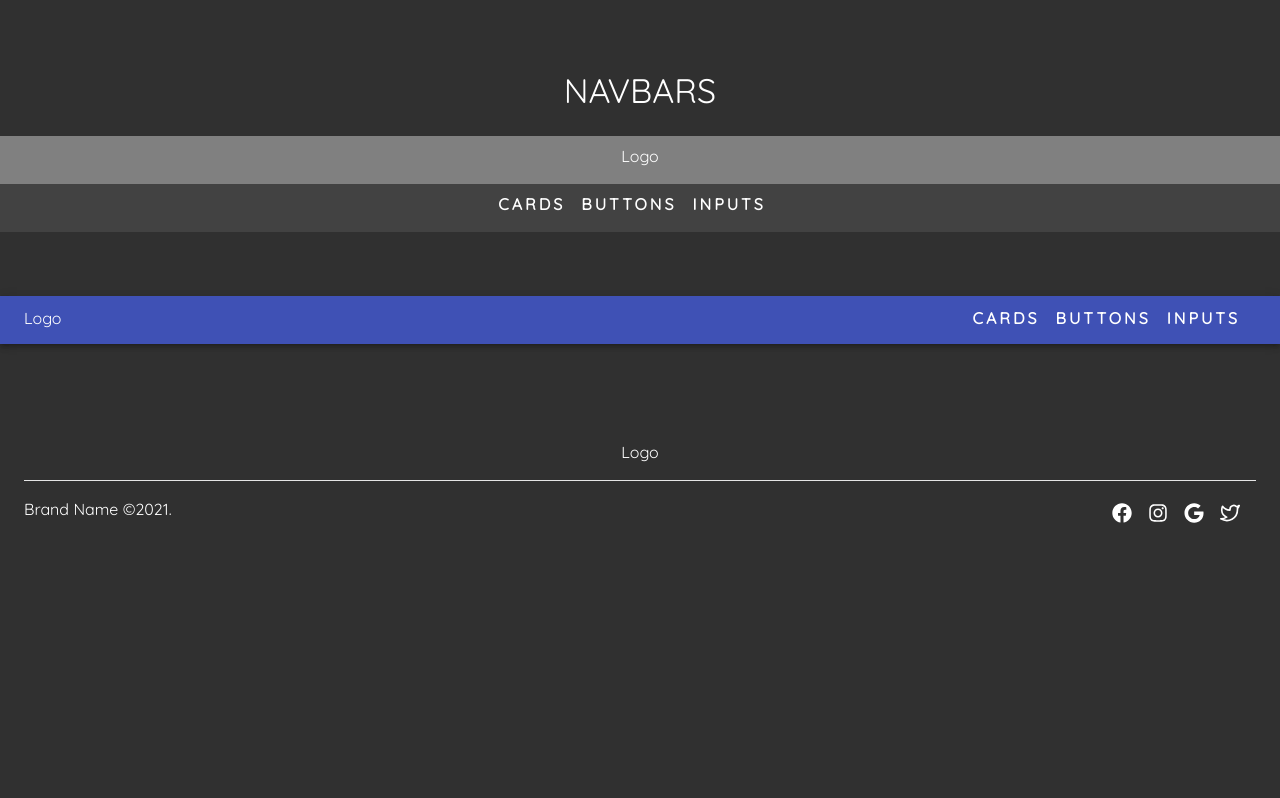
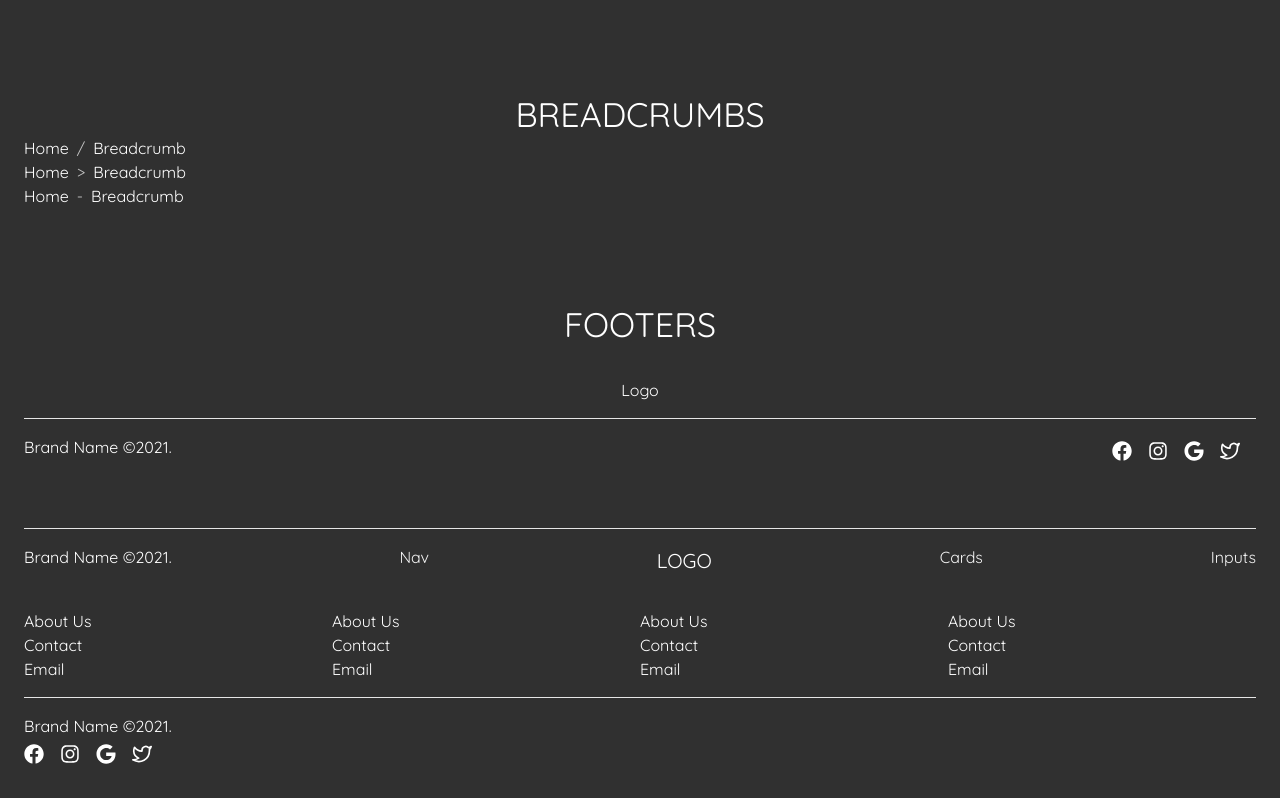
Before and after one commit to Nishant-Karki/Components, a React (Create React App) app: page / in a window 1280 px wide. Shown: the part 1342-2140 px from the top of the page. Before the commit the page ends 1884 px from the top, so only its background shows below. Built offline with nearby package versions, Linux system fonts and the light colour scheme.

Commit message:
new changes

```diff
--- /dev/null
+++ b/src/components/Breadcrumbs/Breadcrumb1.js
@@ -0,0 +1,53 @@
+import React from "react";
+import { Box, Breadcrumbs, Container, Typography } from "@material-ui/core";
+
+import { HashLink as Link } from "react-router-hash-link";
+import { makeStyles } from "@material-ui/core";
+
+const useStyles = makeStyles({
+  link: {
+    color: "white",
+    "&:hover": {
+      color: "grey",
+      textDecoration: "none",
+    },
+  },
+});
+export default function Breadcrumb1() {
+  const classes = useStyles();
+
+  return (
+    <>
+      <Container className="root">
+        <Typography align="center" variant="h4">
+          BREADCRUMBS
+        </Typography>
+        <Box>
+          {/* breadcrumb 1 */}
+          <Breadcrumbs aria-label="breadcrumb">
+            <Link className={classes.link} to="/#cards">
+              Home
+            </Link>
+            <Typography color="textPrimary">Breadcrumb</Typography>
+          </Breadcrumbs>
+
+          {/* breadcrumb2 */}
+          <Breadcrumbs separator=">" aria-label="breadcrumb">
+            <Link className={classes.link} to="/#cards">
+              Home
+            </Link>
+            <Typography color="textPrimary">Breadcrumb</Typography>
+          </Breadcrumbs>
+
+          {/* breadcrumb3 */}
+          <Breadcrumbs separator="-" aria-label="breadcrumb">
+            <Link className={classes.link} to="/#cards">
+              Home
+            </Link>
+            <Typography color="textPrimary">Breadcrumb</Typography>
+          </Breadcrumbs>
+        </Box>
+      </Container>
+    </>
+  );
+}
--- a/src/components/Footer/Footer.js
+++ b/src/components/Footer/Footer.js
@@ -1,43 +1,84 @@
-import { Typography, Box, Container } from "@material-ui/core";
+import { Typography, Box, Container, Grid } from "@material-ui/core";
 import React from "react";
+import { HashLink as Link } from "react-router-hash-link";
 
-import { FaFacebook, FaInstagram, FaGoogle } from "react-icons/fa";
-import { FiTwitter } from "react-icons/fi";
-
-import { Link } from "react-router-dom";
+import SocialLinks from "../common/SocialLinks";
 import "./footer.scss";
 
 function Footer() {
   return (
     <div className="root">
-      <Container className="container">
+      <Typography variant="h4" align="center">
+        FOOTERS
+      </Typography>
+
+      <Container style={{ paddingTop: "2rem" }}>
         <Typography align="center">Logo</Typography>
         <hr style={{ backgroundColor: "white" }} />
         <Box className="footer">
           <Typography>Brand Name &copy;{new Date().getFullYear()}.</Typography>
-          <ul>
-            <li>
-              <Link to="/" className="icon">
-                <FaFacebook />
+          <SocialLinks />{" "}
+        </Box>
+
+        <Box style={{ marginTop: "3rem" }}>
+          <hr style={{ backgroundColor: "white" }} />
+          <Box className="footer">
+            <Typography>
+              Brand Name &copy;{new Date().getFullYear()}.
+            </Typography>
+            <Typography>
+              <Link className="links" to="/#nav">
+                Nav
               </Link>
-            </li>
-            <li>
-              <Link to="/" className="icon">
-                <FaInstagram />
+            </Typography>
+
+            <Typography align="center" variant="h6">
+              LOGO
+            </Typography>
+            <Typography>
+              <Link className="links" to="/#nav">
+                Cards
               </Link>
-            </li>
+            </Typography>
+            <Typography>
+              <Link className="links" to="/#inputs">
+                Inputs
+              </Link>
+            </Typography>
+          </Box>
+        </Box>
 
-            <li>
-              <Link to="/" className="icon">
-                <FaGoogle />
-              </Link>
-            </li>
-            <li>
-              <Link to="/" className="icon">
-                <FiTwitter />
-              </Link>
-            </li>
-          </ul>
+        <Box style={{ paddingTop: "2rem" }}>
+          <Grid container>
+            <Grid item xs={12} sm={3}>
+              <Typography>About Us</Typography>
+              <Typography>Contact</Typography>
+              <Typography>Email</Typography>
+            </Grid>
+            <Grid item xs={12} sm={3}>
+              <Typography>About Us</Typography>
+              <Typography>Contact</Typography>
+              <Typography>Email</Typography>
+            </Grid>{" "}
+            <Grid item xs={12} sm={3}>
+              <Typography>About Us</Typography>
+              <Typography>Contact</Typography>
+              <Typography>Email</Typography>
+            </Grid>{" "}
+            <Grid item xs={12} sm={3}>
+              <Typography>About Us</Typography>
+              <Typography>Contact</Typography>
+              <Typography>Email</Typography>
+            </Grid>
+          </Grid>
+          <hr style={{ backgroundColor: "white" }} />
+
+          <Box>
+            <Typography>
+              Brand Name &copy;{new Date().getFullYear()}.
+            </Typography>
+            <SocialLinks />
+          </Box>
         </Box>
       </Container>
     </div>
--- a/src/components/Footer/footer.scss
+++ b/src/components/Footer/footer.scss
@@ -8,3 +8,11 @@
 .root {
   margin-top: 6rem;
 }
+
+.links {
+  color: whitesmoke;
+  &:hover {
+    color: grey;
+    text-decoration: none;
+  }
+}
--- a/src/components/Home.js
+++ b/src/components/Home.js
@@ -6,6 +6,7 @@ import Nav1 from "./Navbars/Nav1";
 import Footer from "./Footer/Footer";
 import Nav2 from "./Navbars/Nav2";
 import Nav3 from "./Navbars/Nav3";
+import Breadcrumb1 from "./Breadcrumbs/Breadcrumb1";
 
 export default function Home() {
   return (
@@ -14,9 +15,10 @@ export default function Home() {
       <Cards />
       <Buttons />
       <Input1 />
+      <Breadcrumb1 />
+      <Footer />
       <Nav2 />
       <Nav3 />
-      <Footer />
     </div>
   );
 }
--- /dev/null
+++ b/src/components/common/SocialLinks.js
@@ -0,0 +1,33 @@
+import React from "react";
+
+import { FaFacebook, FaInstagram, FaGoogle } from "react-icons/fa";
+import { FiTwitter } from "react-icons/fi";
+
+import { Link } from "react-router-dom";
+export default function SocialLinks() {
+  return (
+    <ul>
+      <li>
+        <Link to="/" className="icon">
+          <FaFacebook />
+        </Link>
+      </li>
+      <li>
+        <Link to="/" className="icon">
+          <FaInstagram />
+        </Link>
+      </li>
+
+      <li>
+        <Link to="/" className="icon">
+          <FaGoogle />
+        </Link>
+      </li>
+      <li>
+        <Link to="/" className="icon">
+          <FiTwitter />
+        </Link>
+      </li>
+    </ul>
+  );
+}
```
